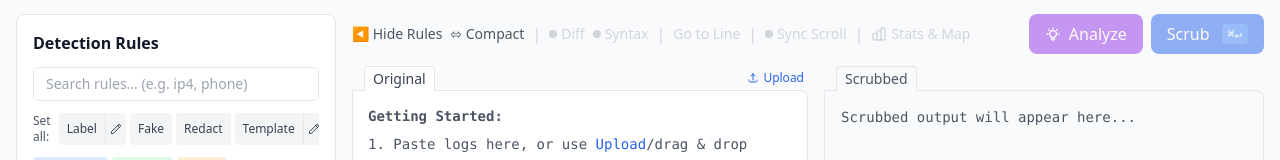
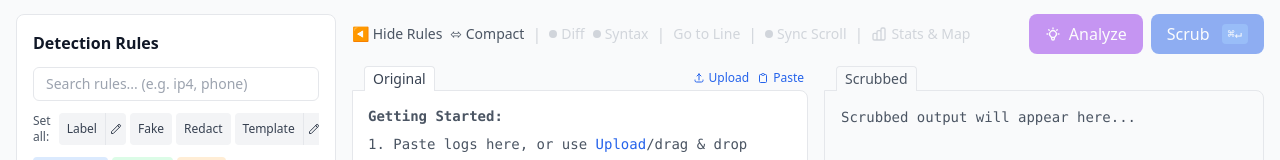
Before and after one commit to skeffling/LogScrub, a React (Vite) app in the folder packages/web/: page / in a window 1280 px wide. Shown: the part 420-580 px from the top of the page. Built offline with nearby package versions, Linux system fonts and the light colour scheme.

Commit message:
Add Copy/Paste buttons to Original pane header
- Shows Paste button (with clipboard icon) when input is empty
- Shows Copy button when input has text
- Paste reads from clipboard using navigator.clipboard.readText()
- Uses same styling as Output pane buttons

```diff
--- a/packages/web/src/components/Editor.tsx
+++ b/packages/web/src/components/Editor.tsx
@@ -922,6 +922,22 @@ export const Editor = forwardRef<EditorHandle, EditorProps>(function Editor({ in
     triggerDonationModal()
   }
 
+  const handleCopyInput = async () => {
+    if (!input) return
+    await navigator.clipboard.writeText(input)
+  }
+
+  const handlePaste = async () => {
+    try {
+      const text = await navigator.clipboard.readText()
+      if (text) {
+        onInputChange(text)
+      }
+    } catch {
+      // Clipboard access denied or not available
+    }
+  }
+
   const generateAIExplanation = useCallback(() => {
     const prefix = labelFormat.prefix || '['
     const suffix = labelFormat.suffix || ']'
@@ -1931,6 +1947,29 @@ Here are examples of actual replacements made in this ${docTypeShort}:
                 className="hidden"
               />
             </label>
+            {input ? (
+              <button
+                onClick={handleCopyInput}
+                className="text-xs text-blue-600 hover:text-blue-800 dark:text-blue-400 dark:hover:text-blue-300 flex items-center gap-1"
+                title="Copy original text to clipboard"
+              >
+                <svg className="w-3 h-3" fill="none" stroke="currentColor" viewBox="0 0 24 24">
+                  <path strokeLinecap="round" strokeLinejoin="round" strokeWidth={2} d="M8 16H6a2 2 0 01-2-2V6a2 2 0 012-2h8a2 2 0 012 2v2m-6 12h8a2 2 0 002-2v-8a2 2 0 00-2-2h-8a2 2 0 00-2 2v8a2 2 0 002 2z" />
+                </svg>
+                Copy
+              </button>
+            ) : (
+              <button
+                onClick={handlePaste}
+                className="text-xs text-blue-600 hover:text-blue-800 dark:text-blue-400 dark:hover:text-blue-300 flex items-center gap-1"
+                title="Paste text from clipboard"
+              >
+                <svg className="w-3 h-3" fill="none" stroke="currentColor" viewBox="0 0 24 24">
+                  <path strokeLinecap="round" strokeLinejoin="round" strokeWidth={2} d="M9 5H7a2 2 0 00-2 2v12a2 2 0 002 2h10a2 2 0 002-2V7a2 2 0 00-2-2h-2M9 5a2 2 0 002 2h2a2 2 0 002-2M9 5a2 2 0 012-2h2a2 2 0 012 2" />
+                </svg>
+                Paste
+              </button>
+            )}
             {documentType && (
               <button
                 onClick={() => setShowDocumentPreview(!showDocumentPreview)}
```
